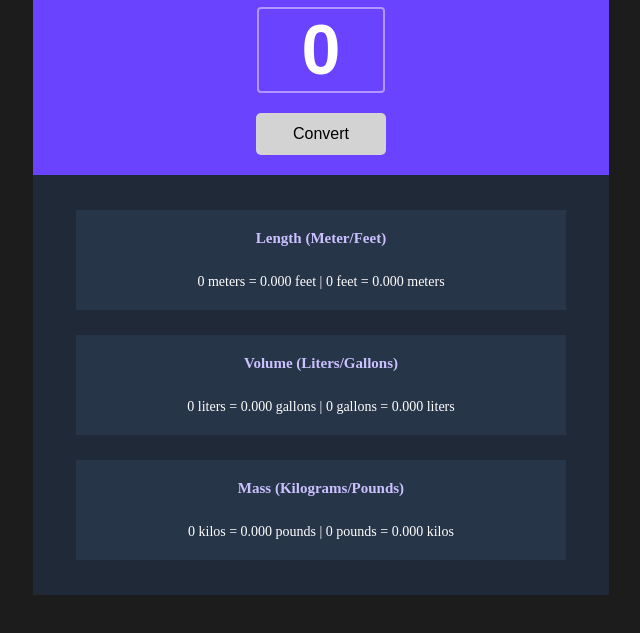
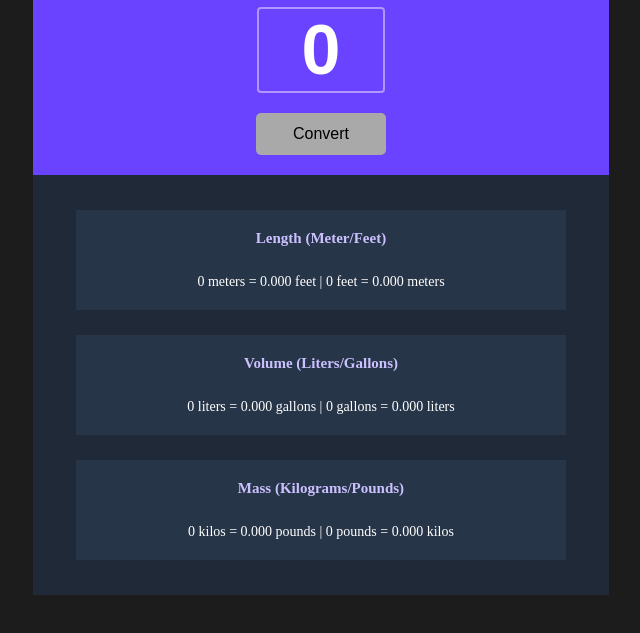
Before and after one commit to longhdinhbusiness/metric-imperial-converter, a plain HTML site: page index.html in a window 1280 px wide. In both pictures the pointer is over the button "Convert". Shown: the part 145-778 px from the top of the page, without its empty margins (319-959 px from the left). Drawn offline with Linux system fonts and the light colour scheme.

Commit message:
Convert button hover color changed.
Changed the convert-btn:hover from lightgray to darkgray per request.

```diff
--- a/styles.css
+++ b/styles.css
@@ -100,6 +100,6 @@ body {
 }
 
 #convert-btn:hover {
-  background-color: lightgray;
+  background-color: darkgray;
   cursor: pointer;
 }
```
